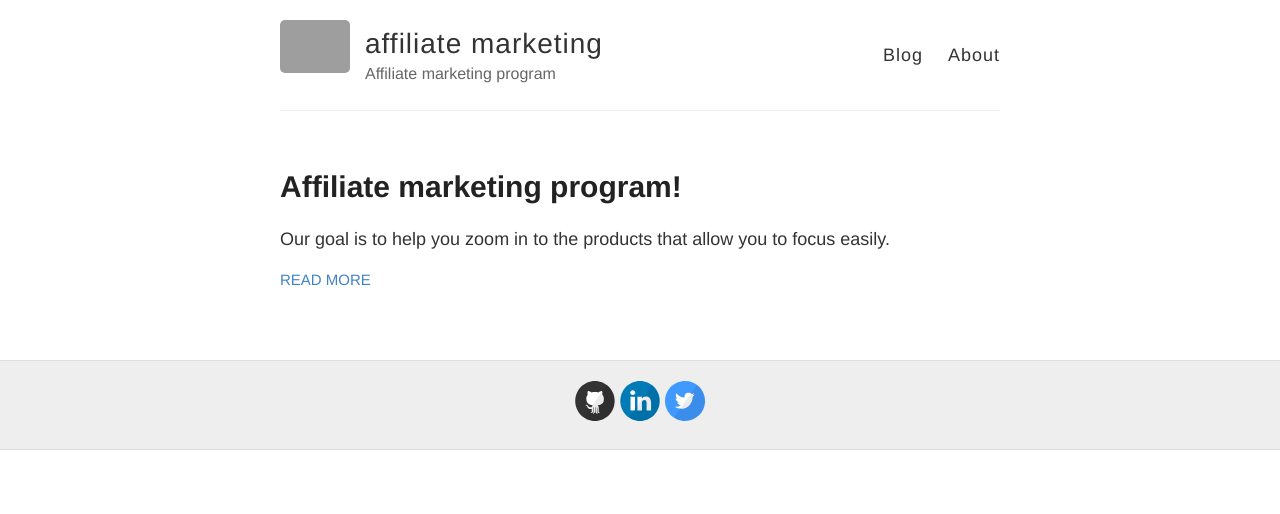
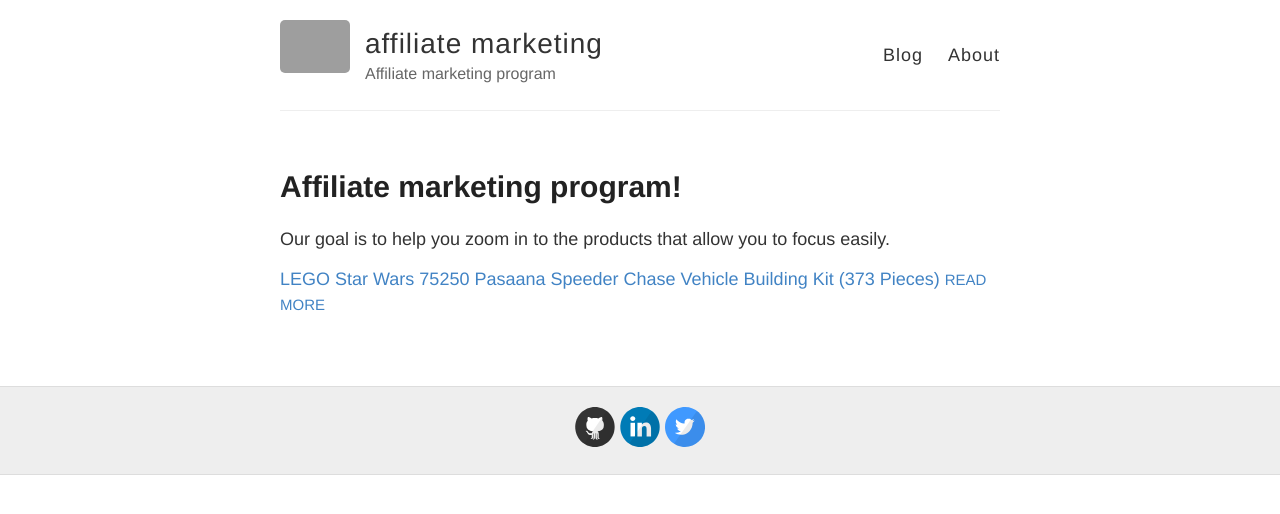
Before and after one commit to innovationmgt/affiliate-marketing, a Jekyll site: the page built from index.html, in a window 1280 px wide. Shown: the top 514 px of the page. Built offline with Jekyll 4.4.1, drawn with Linux system fonts in a browser that asks for light colours; grey boxes are pictures that could not be loaded.

Commit message:
Update index.html

```diff
--- a/index.html
+++ b/index.html
@@ -11,7 +11,7 @@
       <div class="entry">
         {{ post.excerpt }}
       </div>
-
+      <a target="_blank" href="https://www.amazon.sg/gp/product/B07ND6C3RK/ref=as_li_tl?ie=UTF8&camp=247&creative=1211&creativeASIN=B07ND6C3RK&linkCode=as2&tag=30000a-22&linkId=957a322c33a271646775ee0ba93c9c58">LEGO Star Wars 75250 Pasaana Speeder Chase Vehicle Building Kit (373 Pieces)</a>
       <a href="{{ site.baseurl }}{{ post.url }}" class="read-more">Read More</a>
     </article>
   {% endfor %}
```
